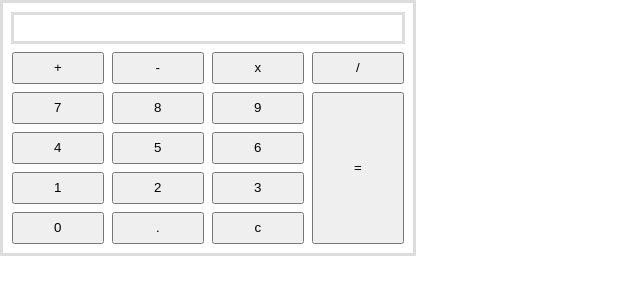
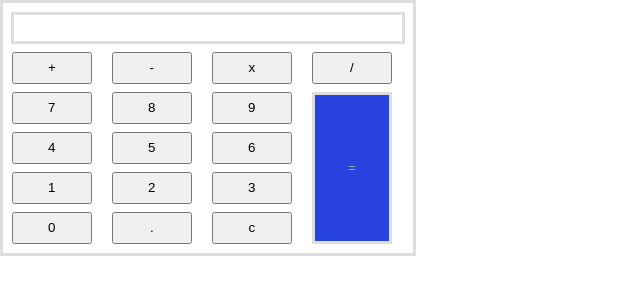
Before and after one commit to Exterior7/calculator, a plain HTML site: page index.html in a window 1280 px wide. Shown: the whole page, without its empty margins (0-640 px from the left). Drawn offline with Linux system fonts and the light colour scheme.

Commit message:
temporary solution

```diff
--- a/css/main.css
+++ b/css/main.css
@@ -35,6 +35,7 @@ body {
 input {
     display: block;
     height: 2rem;
+    width: 5rem;
     line-height: 2rem;
     margin: .25rem;
 
@@ -54,10 +55,22 @@ input {
 }
 
 
+.btn--blue {
+    background-color: rgb(40, 67, 224);
+    color: rgb(165, 165, 165);
+    border: solid;
+    border-color: rgb(221, 221, 221);
+
+}
 
 
+/* .btn--dark {
+    background-color: rgb(157, 156, 156);
+    border: solid;
+    border-color: rgb(221, 221, 221);
+    color: rgb(83, 83, 83);
 
-
+} */
 
 
 
@@ -81,20 +94,8 @@ input {
     border-color: rgb(221, 221, 221);
 }
 
-.btn--dark {
-    background-color: rgb(185, 185, 185);
-    border: solid;
-    border-color: rgb(221, 221, 221);
-    color: rgb(83, 83, 83);
-}
 
-.btn--blue {
-    background-color: rgb(40, 67, 224);
-    color: rgb(165, 165, 165);
-    border: solid;
-    border-color: rgb(221, 221, 221);
 
-}
 
 
 
--- a/index.html
+++ b/index.html
@@ -19,24 +19,24 @@
                 <div class="column">
 
                     <input class="btn-style btn--dark" type="button" value="+" onclick="insert('+')">
-                    <input class="btn-style btn__font--color" type="button" value="7" onclick="insert(7)">
-                    <input class="btn-style btn__font--color" type="button" value="4" onclick="insert(4)">
-                    <input class="btn-style btn__font--color" type="button" value="1" onclick="insert(1)">
-                    <input class="btn-style btn__font--color" type="button" value="0" onclick="insert(0)">
+                    <input class="btn-style " type="button" value="7" onclick="insert(7)">
+                    <input class="btn-style " type="button" value="4" onclick="insert(4)">
+                    <input class="btn-style " type="button" value="1" onclick="insert(1)">
+                    <input class="btn-style " type="button" value="0" onclick="insert(0)">
                 </div>
                 <div class="column">
                     <input class="btn-style btn--dark" type="button" value="-" onclick="insert('-')">
-                    <input class="btn-style btn__font--color" type="button" value="8" onclick="insert(8)">
-                    <input class="btn-style btn__font--color" type="button" value="5" onclick="insert(5)">
-                    <input class="btn-style btn__font--color" type="button" value="2" onclick="insert(2)">
-                    <input class="btn-style btn__font--color" type="button" value="." onclick="insert('.')">
+                    <input class="btn-style " type="button" value="8" onclick="insert(8)">
+                    <input class="btn-style " type="button" value="5" onclick="insert(5)">
+                    <input class="btn-style " type="button" value="2" onclick="insert(2)">
+                    <input class="btn-style " type="button" value="." onclick="insert('.')">
                 </div>
                 <div class="column">
                     <input class="btn-style btn--dark" type="button" value="x" onclick="insert('*')">
-                    <input class="btn-style btn__font--color" type="button" value="9" onclick="insert(9)">
-                    <input class="btn-style btn__font--color" type="button" value="6" onclick="insert(6)">
-                    <input class="btn-style btn__font--color" type="button" value="3" onclick="insert(3)">
-                    <input class="btn-style btn__font--color" type="button" value="c" onclick="clean()">
+                    <input class="btn-style " type="button" value="9" onclick="insert(9)">
+                    <input class="btn-style " type="button" value="6" onclick="insert(6)">
+                    <input class="btn-style " type="button" value="3" onclick="insert(3)">
+                    <input class="btn-style " type="button" value="c" onclick="clean()">
                 </div>
                 <div class="column">
                     <input class="btn-style btn--dark" type="button" value="/" onclick="insert('/')">
--- a/js/main.js
+++ b/js/main.js
@@ -1,5 +1,8 @@
 function insert(num) {
     document.form.textview.value = document.form.textview.value+num
+}
+function clean() {
+    document.form.textview.value = "";
 }
 
 function equal() {
@@ -9,6 +12,19 @@ function equal() {
     }
 }
 
-function clean() {
-    document.form.textview.value = "";
+
+
+const clacs = {
+    '+': function(a, b) {return a + b},
+    '-': function(a, b) {return a - b},
+    '/': function(a, b) {return a / b},
+    '*': function(a, b) {return a * b}
 }
+
+// const signs = ['+', '-', '*', '/'];
+
+// for (let i = 0; i < signs.length; i += 1) {
+//    if (i = i + 1) {}
+// }
+
+// const acceptableSings = ['+', '-', '*', '/']
```
